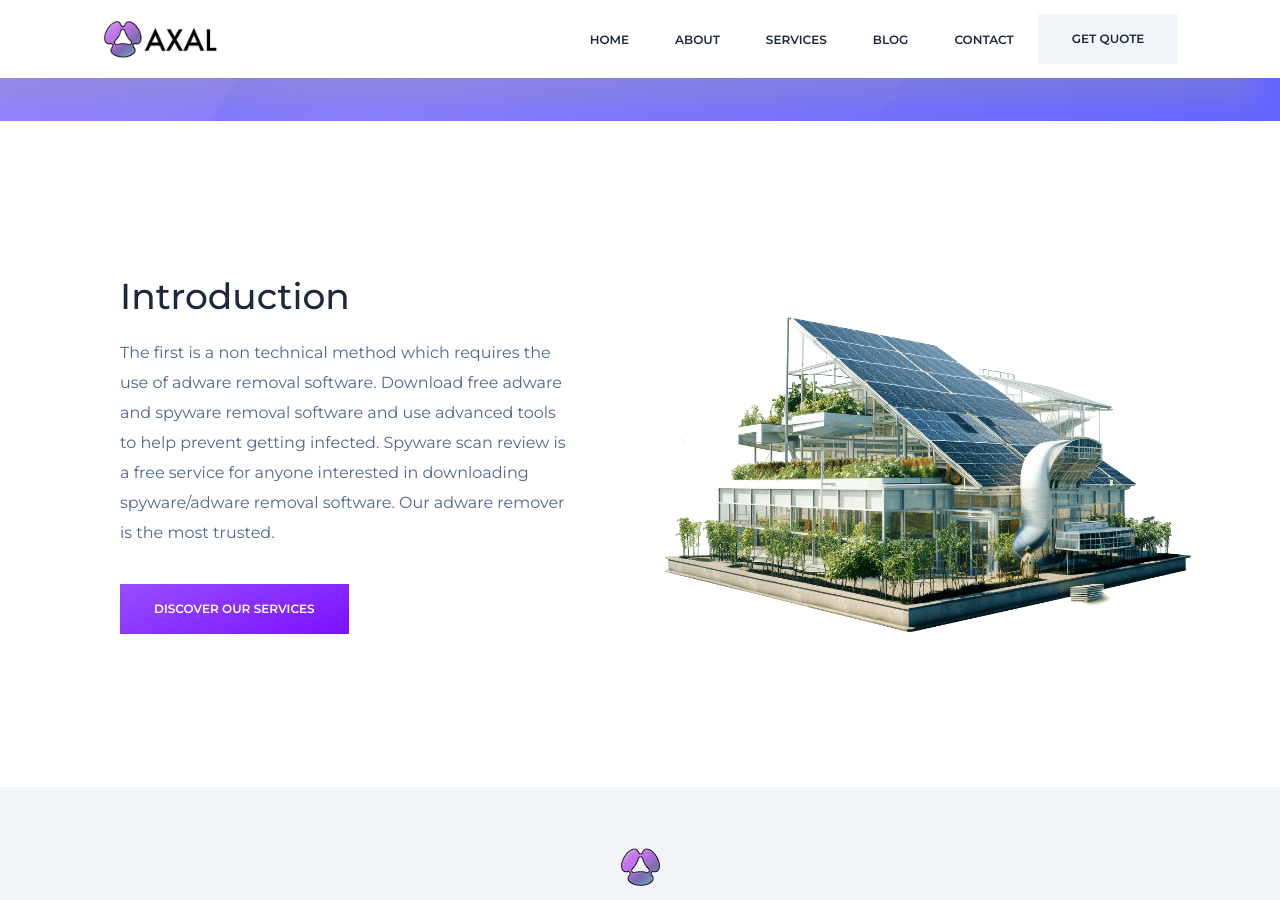
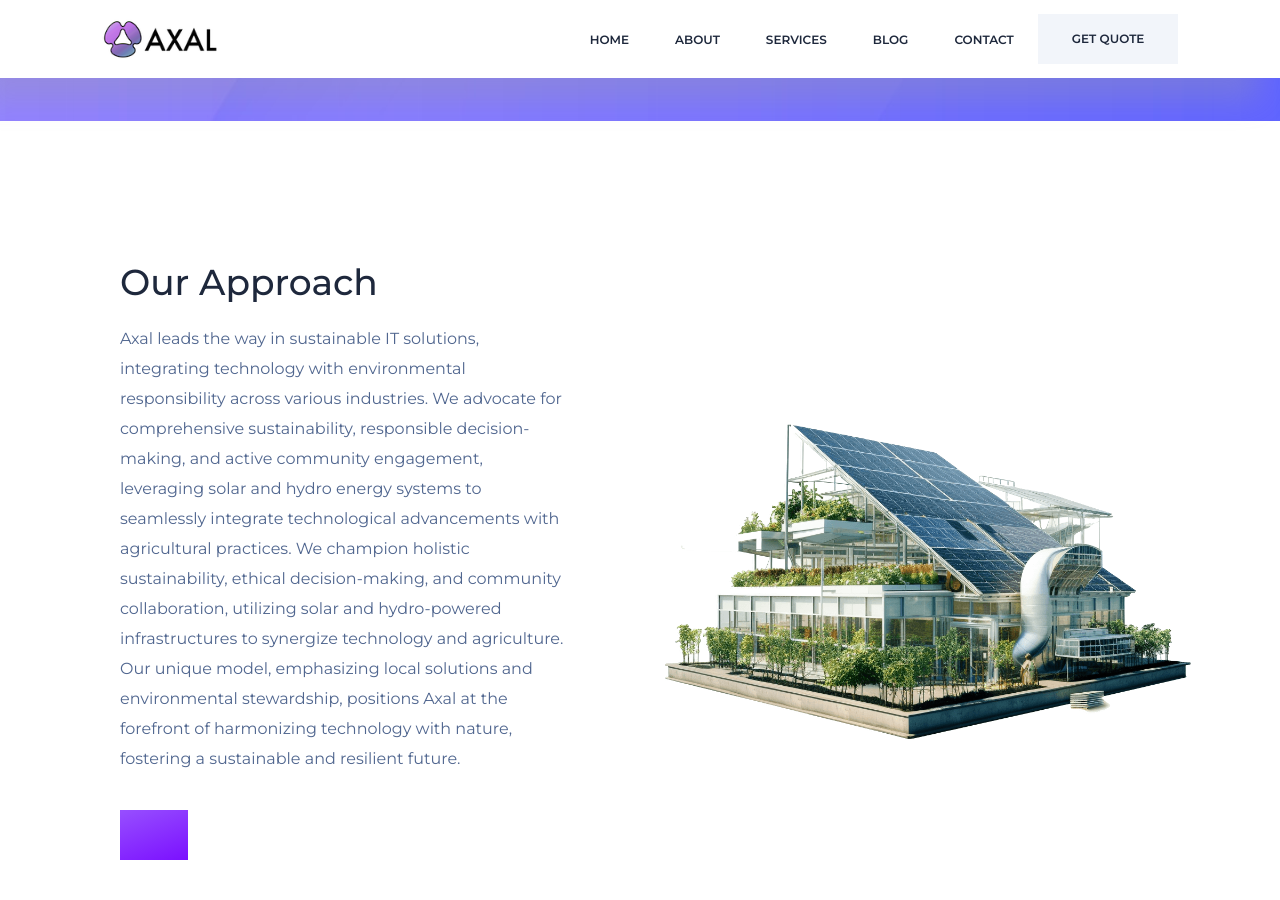
Before and after one commit to Tokenomic-org/test, a Jekyll site: the page built from about.html, in a window 1280 px wide and 900 px high, scrolled down 197 px. Built offline with Jekyll 4.4.1, drawn with Linux system fonts in a browser that asks for light colours.

Commit message:
Update about.yml

```diff
--- a/_data/about.yml
+++ b/_data/about.yml
@@ -1,8 +1,5 @@
-about_title: 'Introduction'
-about_descript: 'The first is a non technical method which requires the use of adware removal software. Download free adware and spyware removal
-                    software and use advanced tools to help prevent getting infected. Spyware scan review is a free service
-                    for anyone interested in downloading spyware/adware removal software. Our adware remover is the most
-                    trusted.'
-browse_free_btn_text: 'Discover our services'
-browse_free_btn_link: '/services/'
+about_title: 'Our Approach'
+about_descript: 'Axal leads the way in sustainable IT solutions, integrating technology with environmental responsibility across various industries. We advocate for comprehensive sustainability, responsible decision-making, and active community engagement, leveraging solar and hydro energy systems to seamlessly integrate technological advancements with agricultural practices. We champion holistic sustainability, ethical decision-making, and community collaboration, utilizing solar and hydro-powered infrastructures to synergize technology and agriculture. Our unique model, emphasizing local solutions and environmental stewardship, positions Axal at the forefront of harmonizing technology with nature, fostering a sustainable and resilient future.'
+browse_free_btn_text: ''
+browse_free_btn_link: ''
 image: 'img/about-img.png'
```
